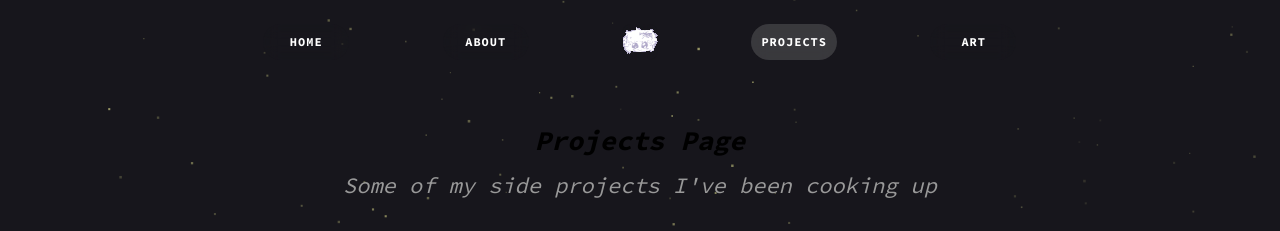
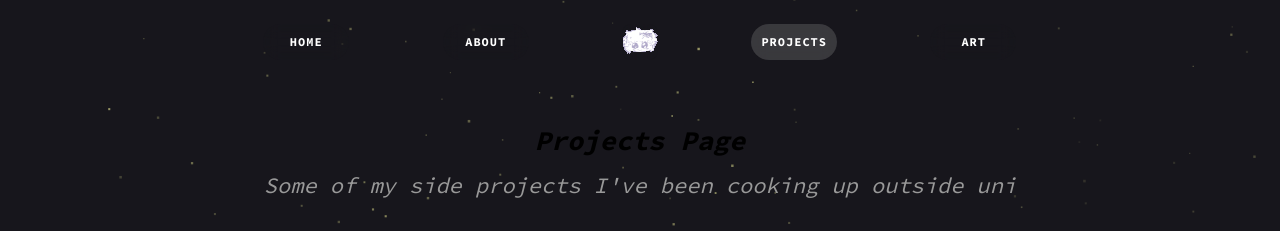
Before and after one commit to vhrollo/portfolio, a Next.js app: page /projects in a window 1280 px wide. Shown: the top 231 px of the page. Built offline with nearby package versions, Linux system fonts and the light colour scheme.

Commit message:
update info

```diff
--- a/src/app/projects/page.tsx
+++ b/src/app/projects/page.tsx
@@ -10,19 +10,19 @@ export default function Projects() {
   return (
     <main className="flex min-h-screen flex-col items-center px-6 max-w-screen-lg mx-auto">
       <h1 className="about-page-title">Projects Page</h1>
-      <h2 className="about-page-subtitle">Some of my side projects I&apos;ve been cooking up</h2>
+      <h2 className="about-page-subtitle">Some of my side projects I&apos;ve been cooking up outside uni</h2>
       <div className="card-grid">
         <Card
           title="Water Simulation"
           imageSrc={water}
           link="https://github.com/vhrollo/fluid_simulations"
-          description="A simple 2D Smoothed Particle Hydrodynamics (SPH) simulation using WGSL, and some GLSL (as I switched mid-project), and Rust."
+          description="A GPU-accelerated 2D Smoothed Particle Hydrodynamics (SPH) simulation using WGSL, and some GLSL (as I switched mid-project), and Rust. For the GPU part, compute shaders was used."
         />
         <Card
           title="This website"
           imageSrc={portfolio}
           link="https://github.com/vhrollo/portfolio"
-          description="A simple website made in react, nextjs, and tailwindcss(, but mostly normal css)."
+          description="This website made in react, nextjs, and tailwindcss(, but mostly normal css)."
         />
       </div>
     </main>
```
